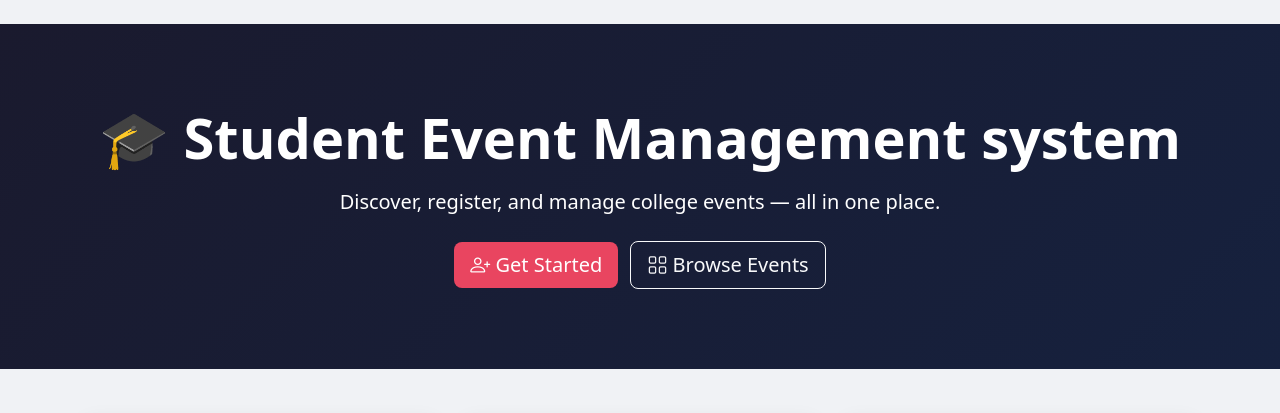
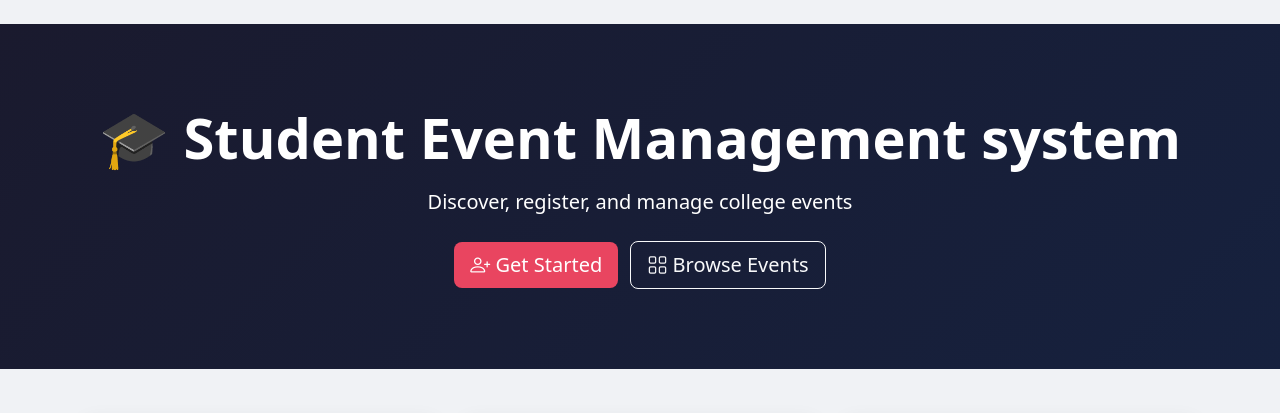
Before and after one commit to niki-itaa3105/student-event-management, a Flask app: page / in a window 1280 px wide. Shown: the part 57-470 px from the top of the page. Run offline with Flask 3, Linux system fonts and the light colour scheme.

```diff
--- a/app/templates/home.html
+++ b/app/templates/home.html
@@ -3,7 +3,7 @@
 <div class="hero text-center">
   <div class="container">
     <h1 class="display-4 fw-bold mb-3">🎓 Student Event Management system </h1>
-    <p class="lead mb-4">Discover, register, and manage college events — all in one place.</p>
+    <p class="lead mb-4">Discover, register, and manage college events </p>
     <a href="/register" class="btn btn-primary btn-lg me-2"><i class="bi bi-person-plus"></i> Get Started</a>
     <a href="/events" class="btn btn-outline-light btn-lg"><i class="bi bi-grid"></i> Browse Events</a>
   </div>
```
